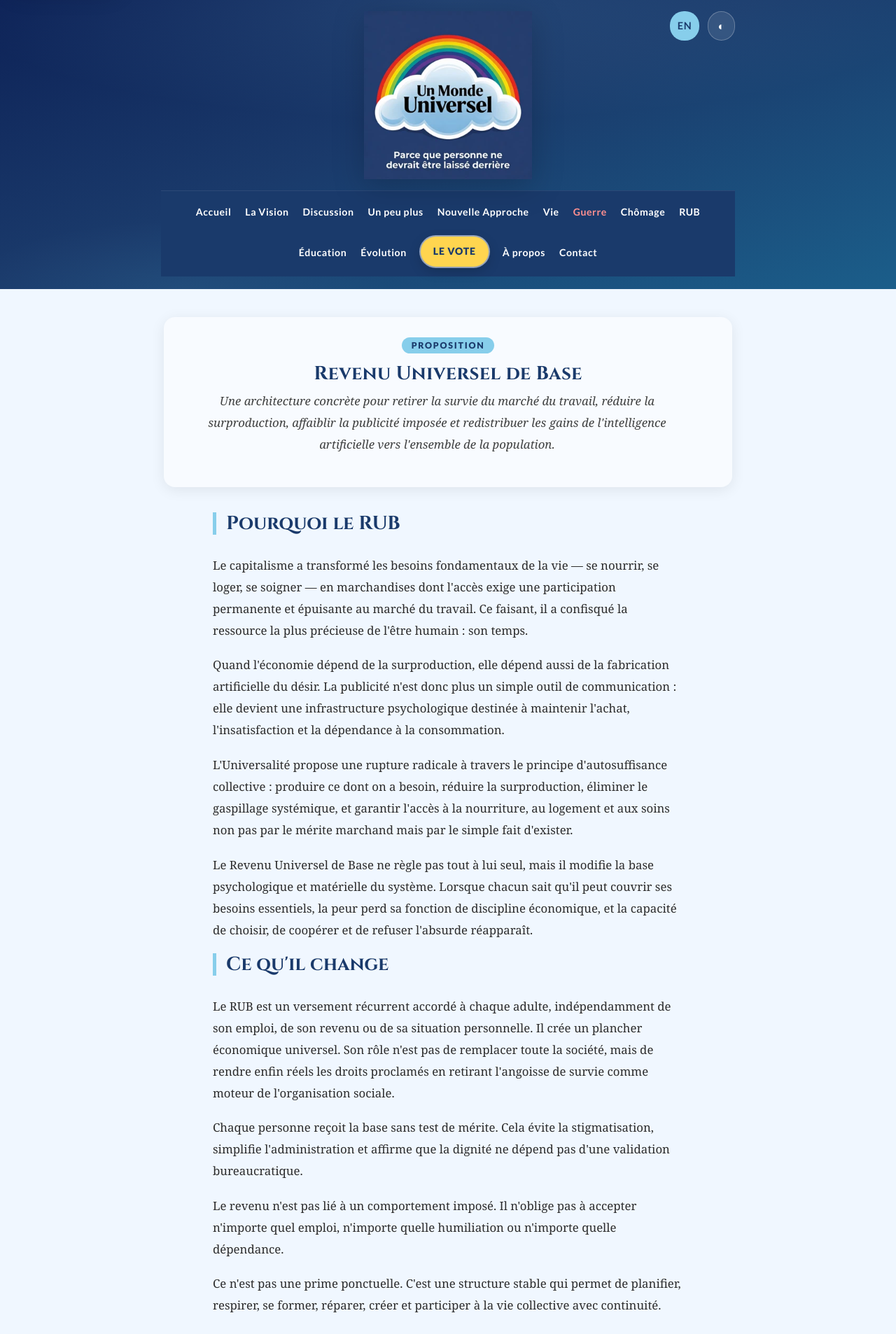
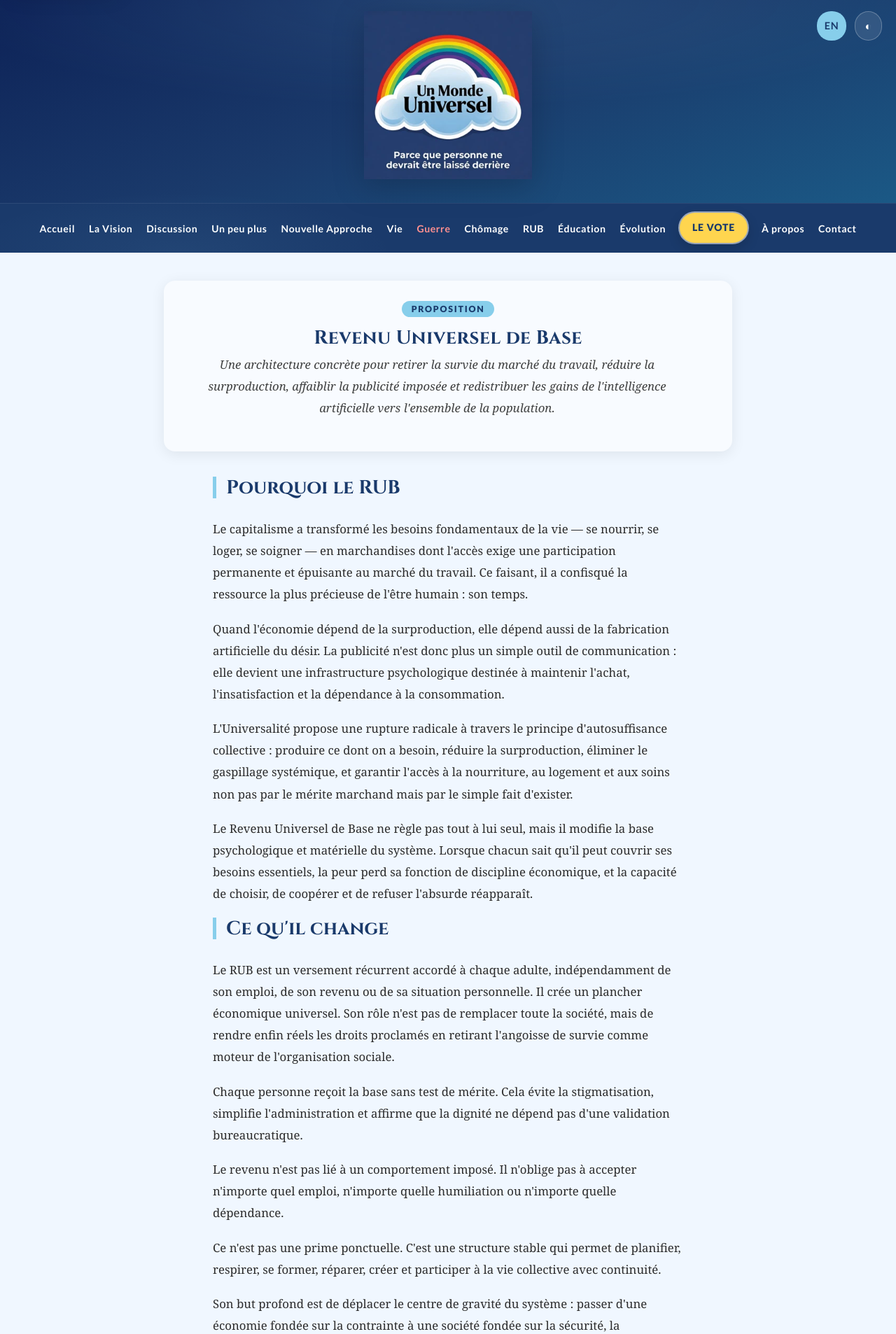
Before and after one commit to Monde-Universel/Monde-Universel.github.io, a Jekyll site: the page built from rub.html, in a window 1280 px wide. Shown: the top 1906 px of the page at 70% size. Built offline with Jekyll 4.4.1, drawn with Linux system fonts in a browser that asks for light colours.

Commit message:
Add files via upload

```diff
--- a/_includes/header.html
+++ b/_includes/header.html
@@ -1,5 +1,5 @@
 <header class="site-header">
-  <div class="container header-shell">
+  <div class="container--full header-shell">
     <div class="header-top">
       {% if page.lang == 'en' %}
         {% assign brand_home_label = 'Home - A Universal World' %}
@@ -54,7 +54,8 @@
         </button>
       </div>
     </div>
+  </div>
 
-    {% include nav.html %}
-  </div>
+  {{- /* ─── Nav déplacée HORS du .container pour s'étirer en pleine largeur ─── */}}
+  {% include nav.html %}
 </header>
```
